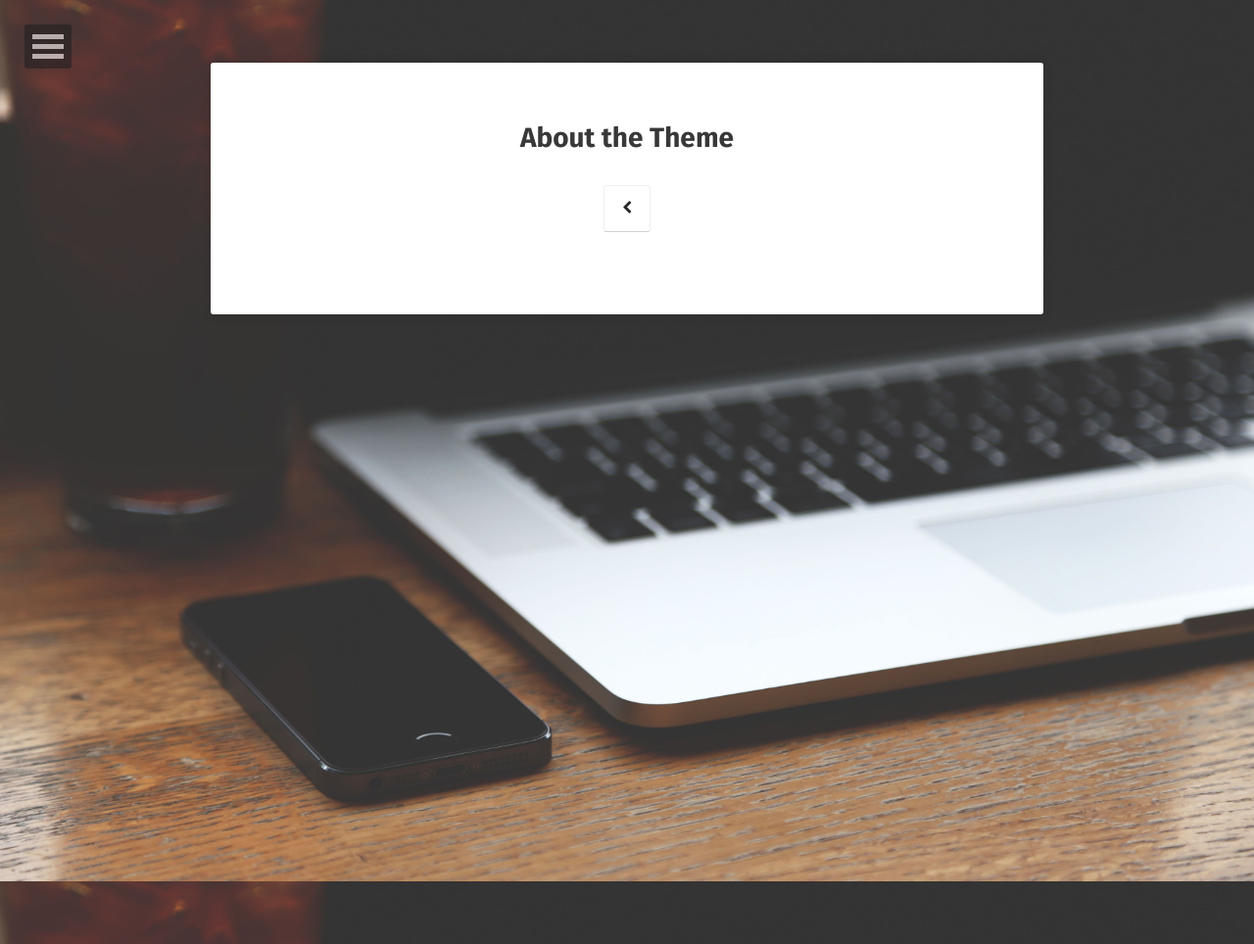
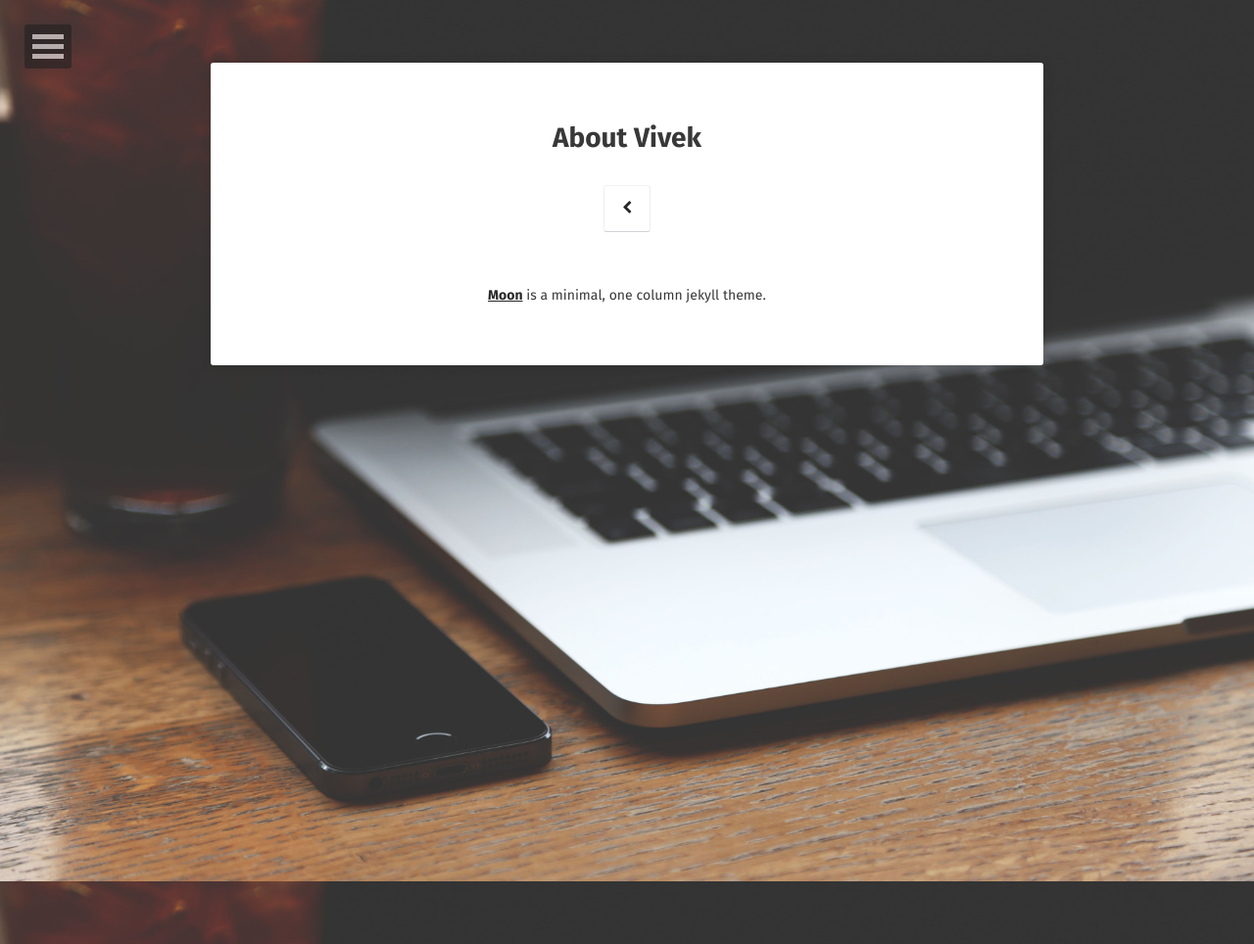
Before and after one commit to vivekmudgal/vivekmudgal.github.io, a Jekyll site: the page built from about/index.md, in a window 1280 px wide. Shown: the whole page at 98% size. Built offline with Jekyll 4.4.1, drawn with Linux system fonts in a browser that asks for light colours; some web fonts are replaced.

Commit message:
"Added bio"

```diff
--- a/_config.yml
+++ b/_config.yml
@@ -1,7 +1,7 @@
 # Site
 title:              'Vivek Mudgal'
-bio:                'Electrical Engineering Undergraduate @ IIT Kharagpur.'
-description:        "Moon is a minimal, one column jekyll theme for your blog."
+bio:                'Student | Robotics Enthusiast | Kgpian'
+description:        "I am a second year undergarduate at IIT Kharagpur student persuing B.Tech in Electrical Engineering."
 reading_time:       true
 words_per_minute:   200
 logo:               'assets/img/prof.jpg'
--- a/about/index.md
+++ b/about/index.md
@@ -1,13 +1,13 @@
 ---
 layout: page
-title: About the Theme
+title: About Vivek
 tags: [about, Jekyll, theme, moon]
 date: 2016-03-21
 comments: false
 ---
 
-<!-- <center><a href="http://taylantatli.github.io/Moon"><b>Moon</b></a> is a minimal, one column jekyll theme.</center>
-
+ <center><a href="http://taylantatli.github.io/Moon"><b>Moon</b></a> is a minimal, one column jekyll theme.</center>
+<!--
 ## Features
 * Minimal, you can focus on your content
 * Responsive
```
